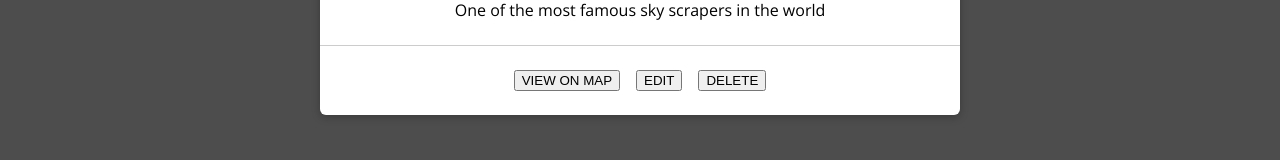
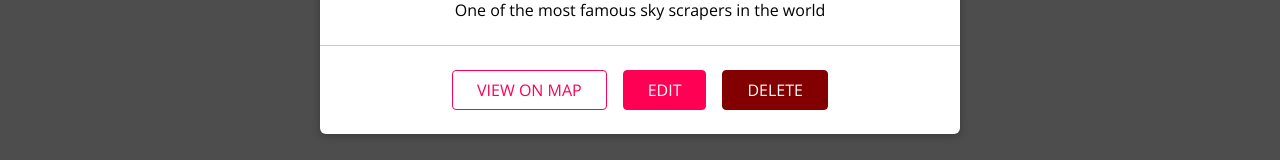
Before and after one commit to hekmaflo/geo-photo, a React (Create React App) app in the folder geo-photo/: page /u1/places in a window 1280 px wide. Shown: the part 476-636 px from the top of the page. Built offline with nearby package versions, Linux system fonts and the light colour scheme.

Commit message:
added modal logic and style

```diff
--- a/geo-photo/public/index.html
+++ b/geo-photo/public/index.html
@@ -29,6 +29,7 @@
   <body>
     <noscript>You need to enable JavaScript to run this app.</noscript>
     <div id="backdrop-hook"></div>
+    <div id="modal-hook"></div>
     <div id="drawer-hook"></div>
     <div id="root"></div>
     <!--
--- a/geo-photo/src/places/components/PlaceItem.js
+++ b/geo-photo/src/places/components/PlaceItem.js
@@ -1,6 +1,7 @@
 import React from "react";
 
 import Card from "../../shared/components/UIElements/Card";
+import Button from "../../shared/components/FormElements/Button";
 import './PlaceItem.css';
 
 const PlaceItem = props =>  {
@@ -15,9 +16,9 @@ const PlaceItem = props =>  {
                 <p>{props.description}</p>
             </div>
             <div className="place-item__actions">
-                <button>VIEW ON MAP</button>
-                <button>EDIT</button>
-                <button>DELETE</button>
+                <Button inverse>VIEW ON MAP</Button>
+                <Button to={`/place/${props.id}`}>EDIT</Button>
+                <Button danger>DELETE</Button>
             </div>
             </Card>
     </li>
--- /dev/null
+++ b/geo-photo/src/shared/components/FormElements/Button.css
@@ -0,0 +1,61 @@
+.button {
+  font: inherit;
+  padding: 0.5rem 1.5rem;
+  border: 1px solid #ff0055;
+  border-radius: 4px;
+  background: #ff0055;
+  color: white;
+  cursor: pointer;
+  margin-right: 1rem;
+  text-decoration: none;
+  display: inline-block;
+}
+
+.button:focus {
+  outline: none;
+}
+
+.button:hover,
+.button:active {
+  background: #ff4382;
+  border-color: #ff4382;
+}
+
+.button--inverse {
+  background: transparent;
+  color: #ff0055;
+}
+
+.button--inverse:hover,
+.button--inverse:active {
+  color: white;
+  background: #ff0055;
+}
+
+.button--danger {
+  background: #830000;
+  border-color: #830000;
+}
+
+.button--danger:hover,
+.button--danger:active {
+  background: #f34343;
+  border-color: #f34343;
+}
+
+.button:disabled,
+.button:hover:disabled,
+.button:active:disabled {
+  background: #ccc;
+  color: #979797;
+  border-color: #ccc;
+  cursor: not-allowed;
+}
+
+.button--small {
+  font-size: 0.8rem;
+}
+
+.button--big {
+  font-size: 1.5rem;
+}
--- /dev/null
+++ b/geo-photo/src/shared/components/FormElements/Button.js
@@ -0,0 +1,43 @@
+import React from 'react';
+import { Link } from 'react-router-dom';
+
+import './Button.css';
+
+const Button = props => {
+  if (props.href) {
+    return (
+      <a
+        className={`button button--${props.size || 'default'} ${props.inverse &&
+          'button--inverse'} ${props.danger && 'button--danger'}`}
+        href={props.href}
+      >
+        {props.children}
+      </a>
+    );
+  }
+  if (props.to) {
+    return (
+      <Link
+        to={props.to}
+        exact={props.exact}
+        className={`button button--${props.size || 'default'} ${props.inverse &&
+          'button--inverse'} ${props.danger && 'button--danger'}`}
+      >
+        {props.children}
+      </Link>
+    );
+  }
+  return (
+    <button
+      className={`button button--${props.size || 'default'} ${props.inverse &&
+        'button--inverse'} ${props.danger && 'button--danger'}`}
+      type={props.type}
+      onClick={props.onClick}
+      disabled={props.disabled}
+    >
+      {props.children}
+    </button>
+  );
+};
+
+export default Button;
```
Also changed, not shown: geo-photo/src/shared/components/UIElements/Modal.css (added, +58 -0 lines), geo-photo/src/shared/components/UIElements/Modal.js (added, +34 -0 lines).
